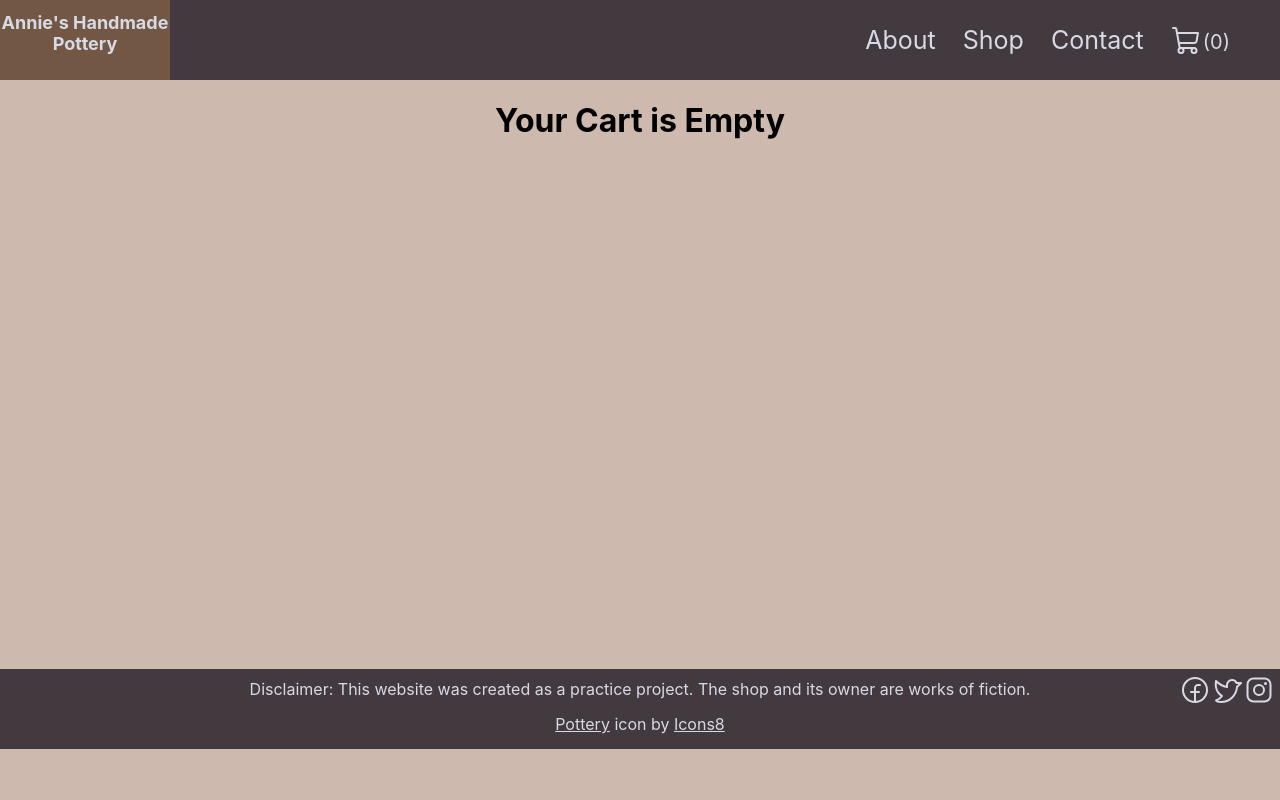
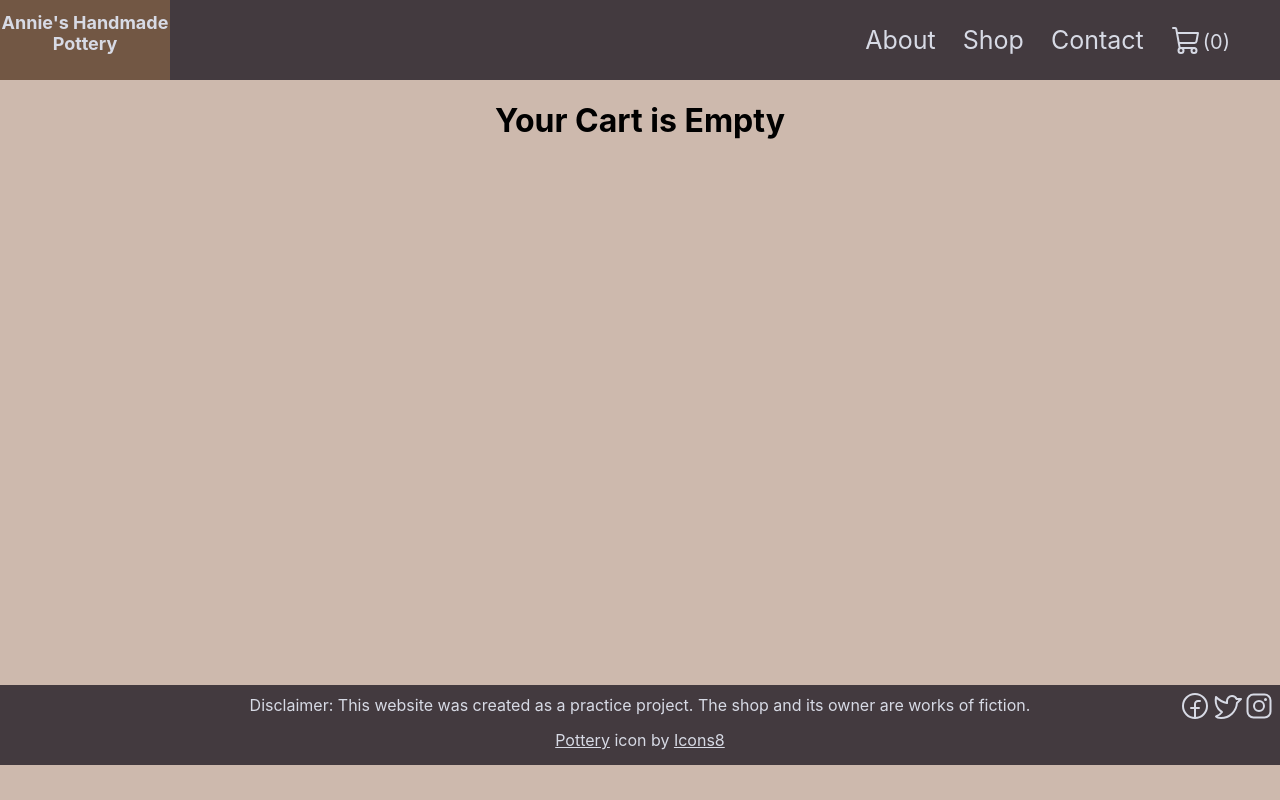
Before and after one commit to LaurenCummings/shop-project, a React (Create React App) app: page /cart in a window 1280 px wide. Built offline with nearby package versions, Linux system fonts and the light colour scheme.

Commit message:
Pushed footer down a little on cart page

```diff
--- a/src/components/Cart.css
+++ b/src/components/Cart.css
@@ -1,5 +1,5 @@
 .cartContainer {
-    min-height: 73vh;
+    min-height: 75vh;
 }
 
 .cart {
@@ -32,7 +32,10 @@
     color: rgb(215, 218, 229);
     border: none;
     border-radius: 8px;
-    margin: 10px;
+    margin-top: 10px;
+    margin-left: 10px;
+    margin-right: 10px;
+    margin-bottom: 30px;
     cursor: pointer;
 }
 
```
